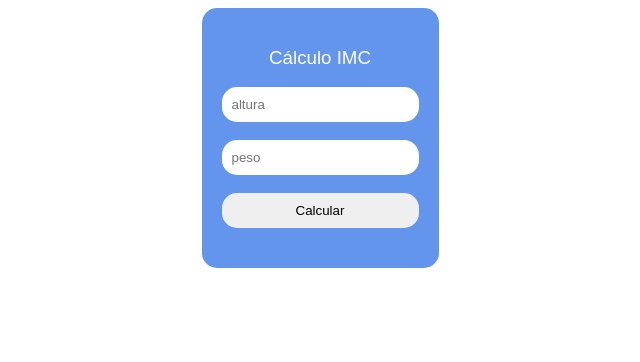
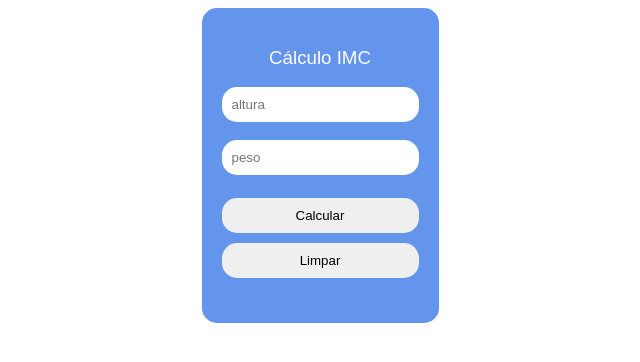
Before and after one commit to VitorBsdc/calc-imc, a plain HTML site: page index.html in a window 1280 px wide. Shown: the whole page, without its empty margins (320-960 px from the left). Drawn offline with Linux system fonts and the light colour scheme.

Commit message:
function clear

```diff
--- a/index.html
+++ b/index.html
@@ -16,6 +16,7 @@
             <input class="inputs" id="weight" type="number" placeholder="peso">
             <br><br>
             <button class="button" onclick="calcular()">Calcular</button>
+            <button class="button" onclick="limpar()">Limpar</button>
             <h2 id="result"></h2>
         </div>
     </div>
--- a/index.js
+++ b/index.js
@@ -10,3 +10,9 @@ function calcular() {
 
   document.getElementById("result").innerHTML = 'IMC: ' + imcArrendondado;
 }
+
+function limpar() {
+  document.getElementById('height').value = '';
+  document.getElementById('weight').value = '';
+  document.getElementById('result').innerHTML = '';
+}
--- a/style.css
+++ b/style.css
@@ -32,6 +32,7 @@
     outline: none;
     border: none;
     width: 100%;
+    margin: 5px 0px;
 }
 .button:hover{
     background-color: green;
```
